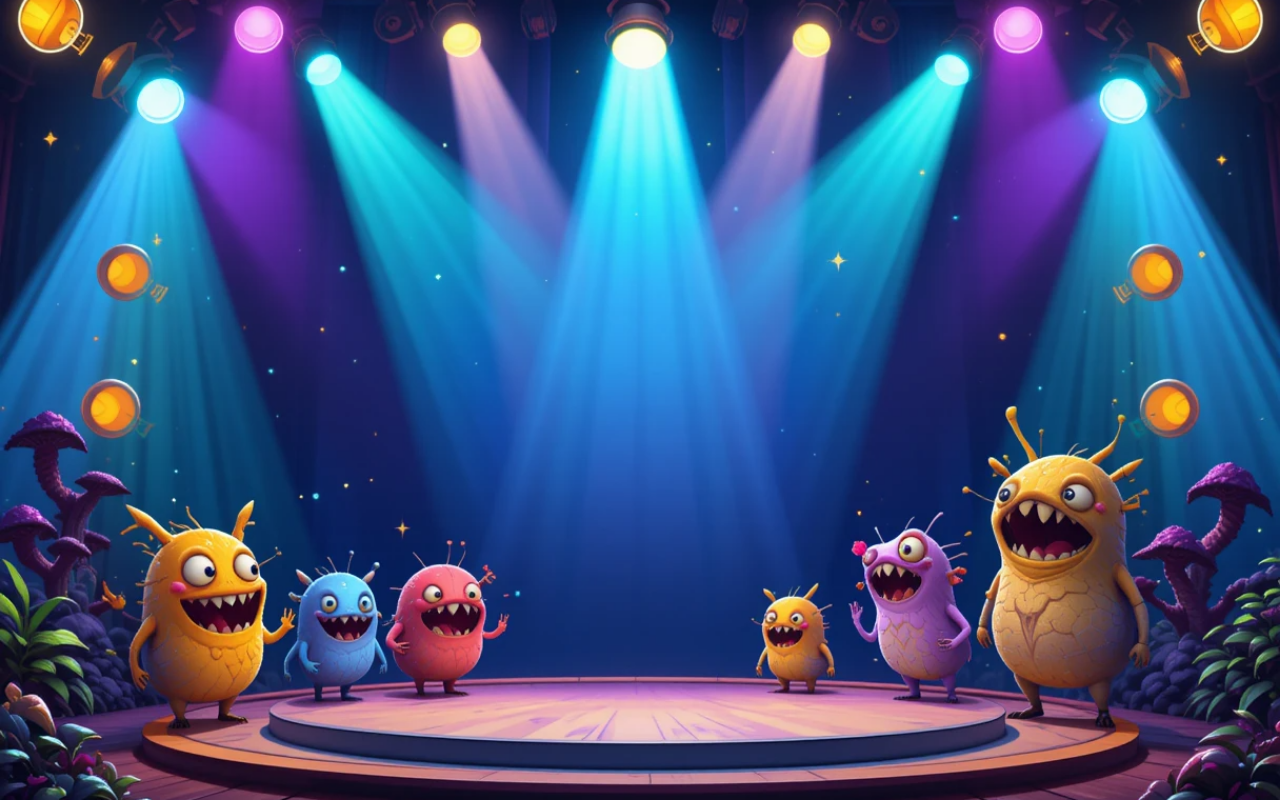
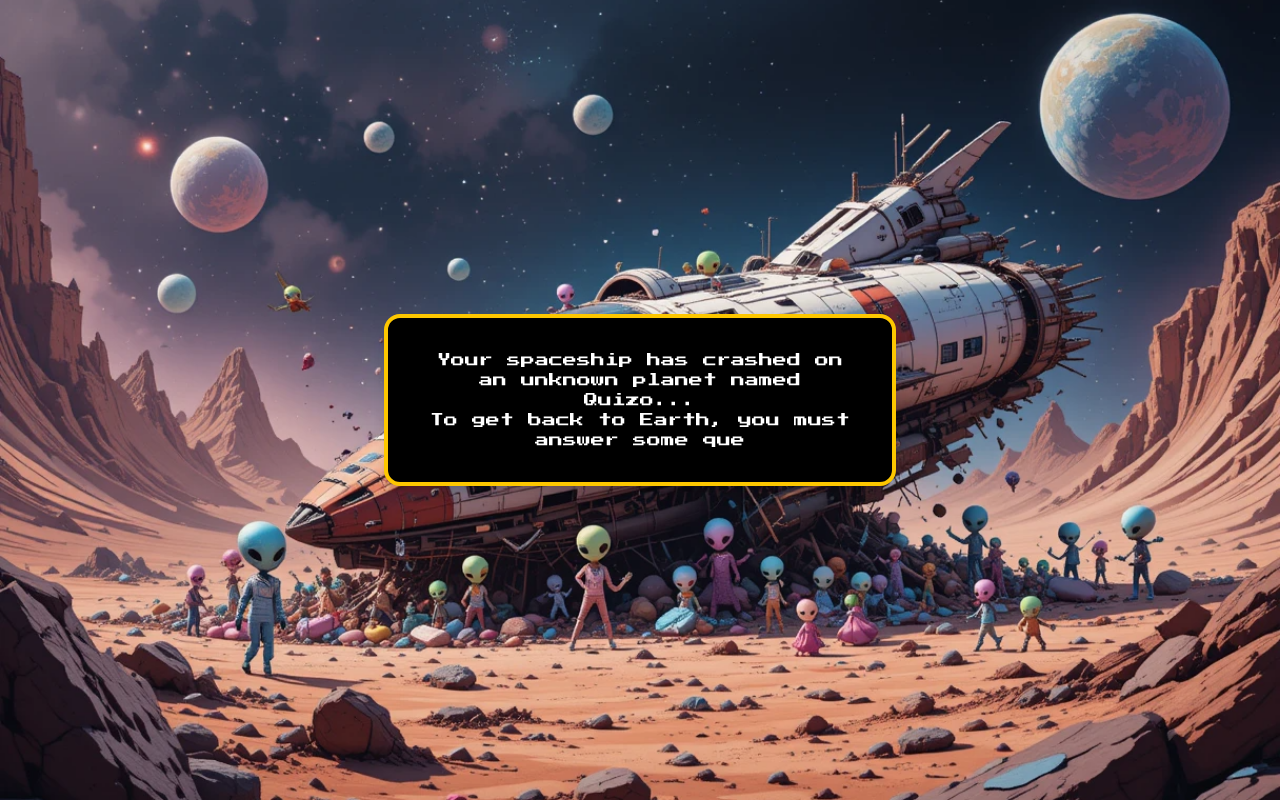
Before and after one commit to AmeyaNimkar22/Quizo, a React (Vite) app: page /game in a window 1280 px wide. Built offline with nearby package versions, Linux system fonts and the light colour scheme.

Commit message:
added storyline

```diff
--- a/package.json
+++ b/package.json
@@ -10,6 +10,7 @@
     "preview": "vite preview"
   },
   "dependencies": {
+    "@fontsource/press-start-2p": "^5.2.5",
     "@tailwindcss/vite": "^4.0.14",
     "react": "^19.0.0",
     "react-dom": "^19.0.0",
--- a/src/pages/GameStory.jsx
+++ b/src/pages/GameStory.jsx
@@ -1,13 +1,49 @@
-import React from "react";
-import backImg from "../assets/bg2.png"; // Corrected relative path
+import React, { useState, useEffect } from "react";
+import { useNavigate } from "react-router-dom";
+import backImg from "../assets/spaceship.png";
+import "@fontsource/press-start-2p"; // Importing the font
+
 
 function GameStory() {
+  const navigate = useNavigate();
+  const storyText =
+    "Your spaceship has crashed on an unknown planet named Quizo...\nTo get back to Earth, you must answer some questions.";
+
+  const [displayText, setDisplayText] = useState("");
+  const [index, setIndex] = useState(0);
+  const [showButton, setShowButton] = useState(false);
+
+  useEffect(() => {
+    if (index < storyText.length) {
+      const timer = setTimeout(() => {
+        setDisplayText((prev) => prev + storyText[index]);
+        setIndex((prev) => prev + 1);
+      }, 50);
+      return () => clearTimeout(timer);
+    } else {
+      setShowButton(true); // Show button once text is fully displayed
+    }
+  }, [index, storyText]);
+
   return (
     <div
       className="flex items-center justify-center min-h-screen bg-cover bg-center px-4"
       style={{ backgroundImage: `url(${backImg})` }}
     >
-      {/* Content can be added here */}
+      {/* Translucent retro-styled box */}
+      <div className="relative bg-black bg-opacity-50 border-4 border-yellow-400 p-8 rounded-2xl max-w-lg text-white text-lg text-center shadow-lg">
+        <p className="whitespace-pre-line font-['Press_Start_2P'] text-sm">{displayText}</p>
+
+        {/* Show "Continue" button only when text is fully displayed */}
+        {showButton && (
+          <button
+            onClick={() => navigate("/quiz")} // Change this to your next page route
+            className="mt-6 px-6 py-3 text-black text-sm font-bold uppercase rounded-lg transition duration-300 bg-yellow-400 hover:bg-yellow-500 font-['Press_Start_2P']"
+          >
+            Continue
+          </button>
+        )}
+      </div>
     </div>
   );
 }
```
Also changed, not shown: src/assets/spaceship.png (added), 1 other file (tests, documents, lock files or other folders).
